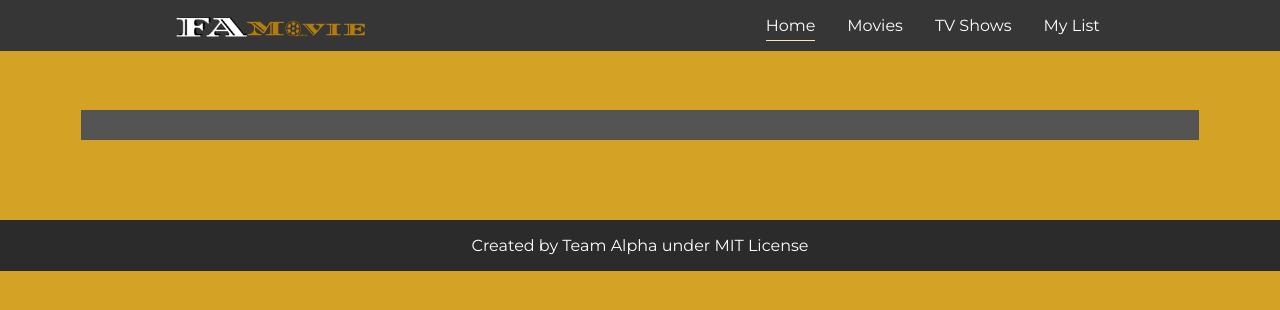
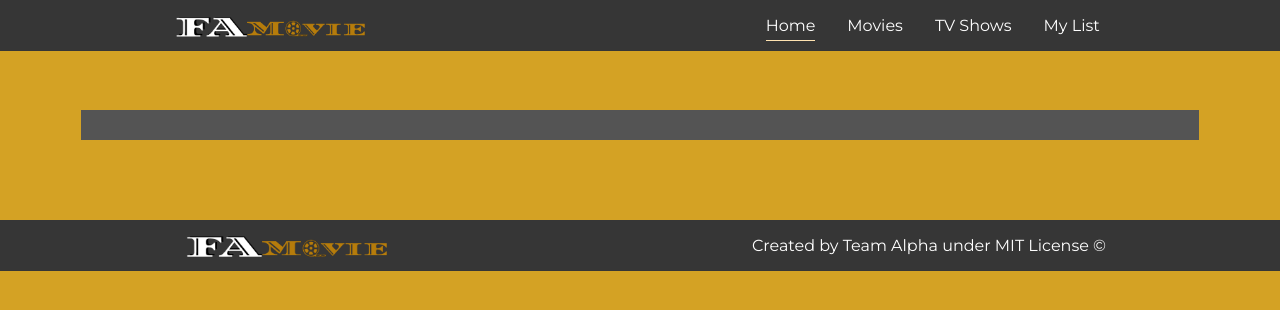
Before and after one commit to Alabi12/capstone-project-JavaScript, a website built with webpack: page src/index.html in a window 1280 px wide. Built offline with nearby package versions, Linux system fonts and the light colour scheme; no server answers.

Commit message:
Fix lintern errors and add style to footer

```diff
--- a/src/css/style.css
+++ b/src/css/style.css
@@ -66,6 +66,12 @@
   margin: 0 1rem;
 }
 
+.active a {
+  color: var(--color-primary);
+  border-bottom: 1px solid var(--color-primary);
+  padding-bottom: 5px;
+}
+
 .navigation li a {
   text-decoration: none;
   transition: all 1s;
@@ -76,12 +82,6 @@
 .navigation li a:hover {
   color: var(--color-primary);
   border-bottom: 1px solid var(--color-primary);
-}
-
-.active a {
-  color: var(--color-primary);
-  border-bottom: 1px solid var(--color-primary);
-  padding-bottom: 5px;
 }
 
 main {
@@ -133,8 +133,16 @@
 
 footer {
   display: flex;
-  justify-content: center;
-  background-color: #2b2b2b;
+  justify-content: space-around;
+  background-color: var(--color-secondary);
+}
+
+.footer-logo {
+  background-image: url(../images/Capstone-2-logo.png);
+  background-position: 20% 0;
+  background-size: contain;
+  background-repeat: no-repeat;
+  width: 230px;
 }
 
 .footer-section {
@@ -183,7 +191,7 @@
   justify-content: center;
   align-items: center;
   width: 80%;
-  gap: 0px;
+  gap: 0;
 }
 
 #movie-title {
--- a/src/index.html
+++ b/src/index.html
@@ -43,8 +43,9 @@
       </div>
     </main>
     <footer>
+      <a href="index.html" class="footer-logo"></a>
       <div class="footer-section">
-        <p>Created by Team Alpha under MIT License</p>
+        <p>Created by Team Alpha under MIT License ©</p>
       </div>
     </footer>
     <script type="module" src="index.js"></script>
```
